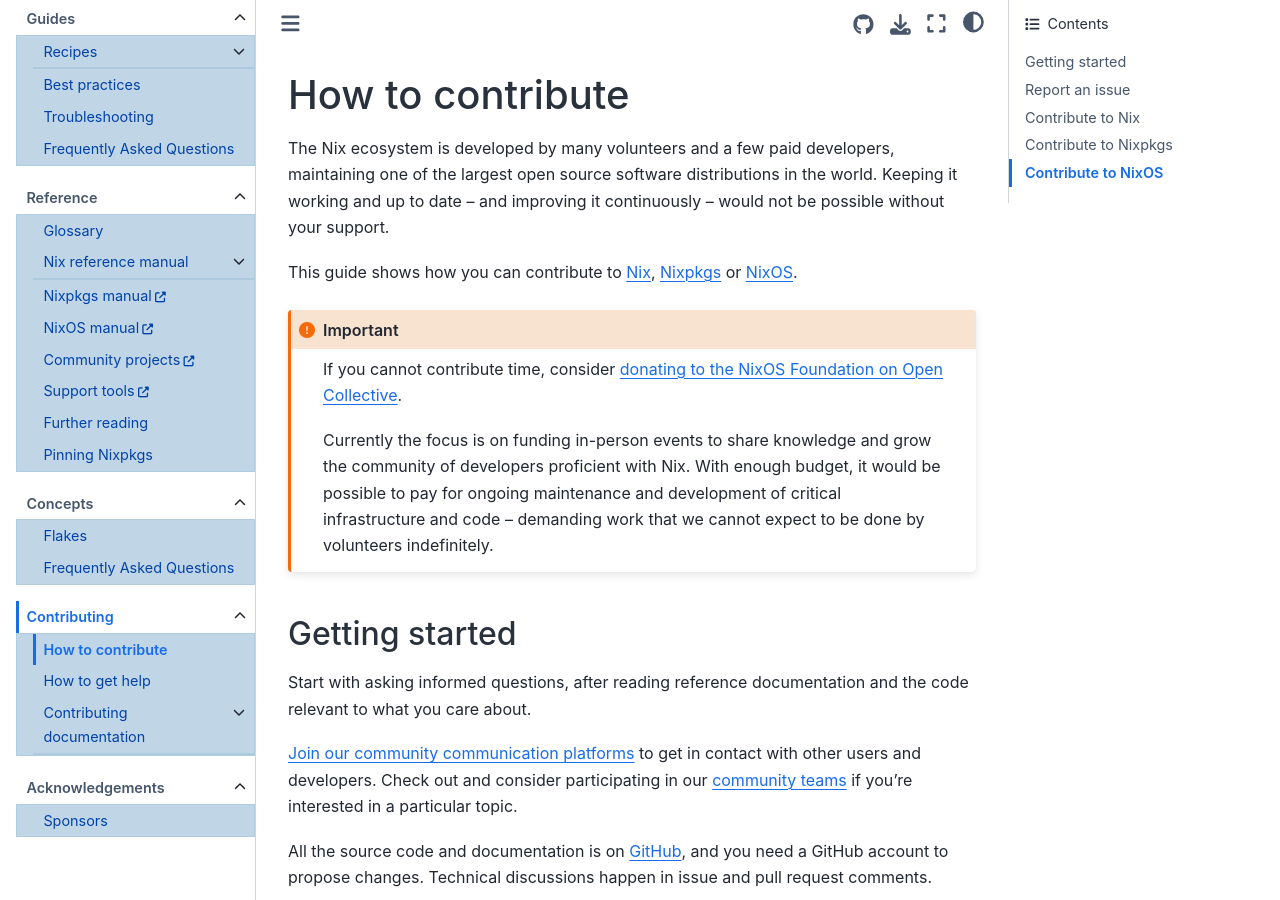
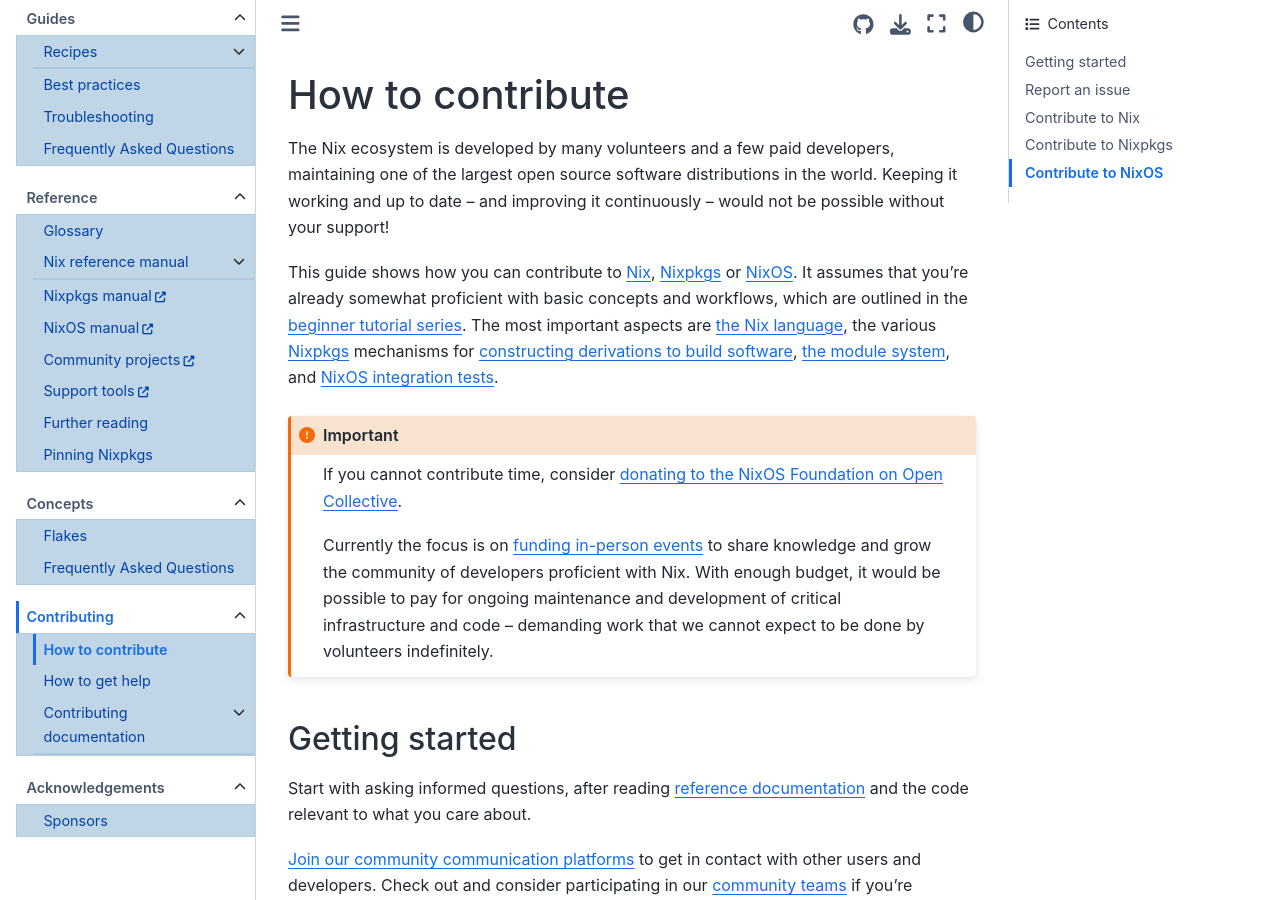
Before and after one commit to NixOS/nix.dev, a Sphinx documentation site: the page built from source/contributing/how-to-contribute.md, in a window 1280 px wide and 900 px high. Built offline with Sphinx 7.4.7 and the Sphinx Book theme 1.1.4, drawn with Linux system fonts in a browser that asks for light colours.

Commit message:
update contributing guide with prerequisites, add links

```diff
--- a/source/contributing/how-to-contribute.md
+++ b/source/contributing/how-to-contribute.md
@@ -2,20 +2,22 @@
 # How to contribute
 
 The Nix ecosystem is developed by many volunteers and a few paid developers, maintaining one of the largest open source software distributions in the world.
-Keeping it working and up to date – and improving it continuously – would not be possible without your support.
+Keeping it working and up to date – and improving it continuously – would not be possible without your support!
 
 This guide shows how you can contribute to {term}`Nix`, {term}`Nixpkgs` or {term}`NixOS`.
+It assumes that you're already somewhat proficient with basic concepts and workflows, which are outlined in the [beginner tutorial series](tutorials).
+The most important aspects are [the Nix language](reading-nix-language), the various {term}`Nixpkgs` mechanisms for [constructing derivations to build software](packaging-tutorial)</a>, [the module system](module-system-tutorial), and [NixOS integration tests](integration-testing-vms).
 
 :::{important}
 If you cannot contribute time, consider [donating to the NixOS Foundation on Open Collective](https://opencollective.com/nixos).
 
-Currently the focus is on funding in-person events to share knowledge and grow the community of developers proficient with Nix.
+Currently the focus is on [funding in-person events](https://github.com/NixOS/foundation/issues?q=is%3Aissue%20label%3Afunding-request%20) to share knowledge and grow the community of developers proficient with Nix.
 With enough budget, it would be possible to pay for ongoing maintenance and development of critical infrastructure and code – demanding work that we cannot expect to be done by volunteers indefinitely.
 :::
 
 ## Getting started
 
-Start with asking informed questions, after reading reference documentation and the code relevant to what you care about.
+Start with asking informed questions, after reading [reference documentation](reference) and the code relevant to what you care about.
 
 [Join our community communication platforms](https://nixos.org/community) to get in contact with other users and developers.
 Check out and consider participating in our [community teams](https://nixos.org/community/#governance-teams) if you're interested in a particular topic.
```
